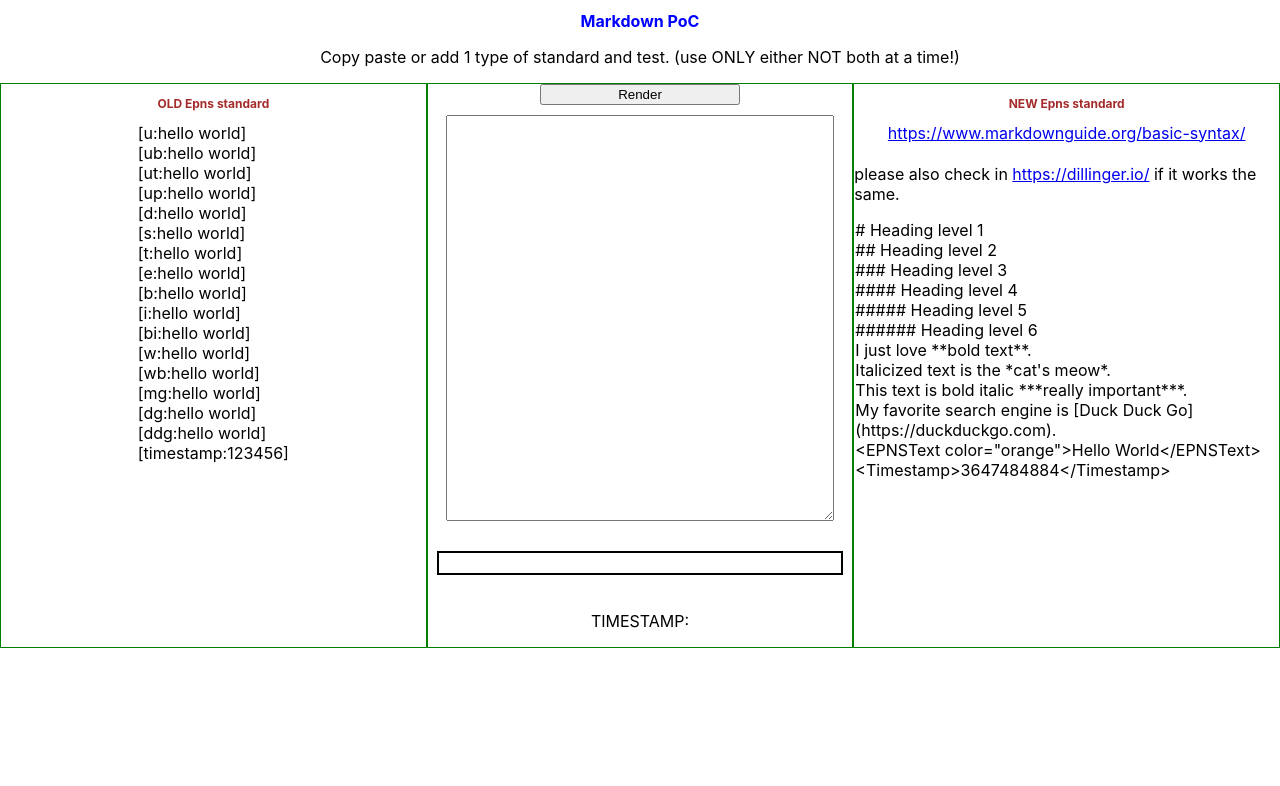
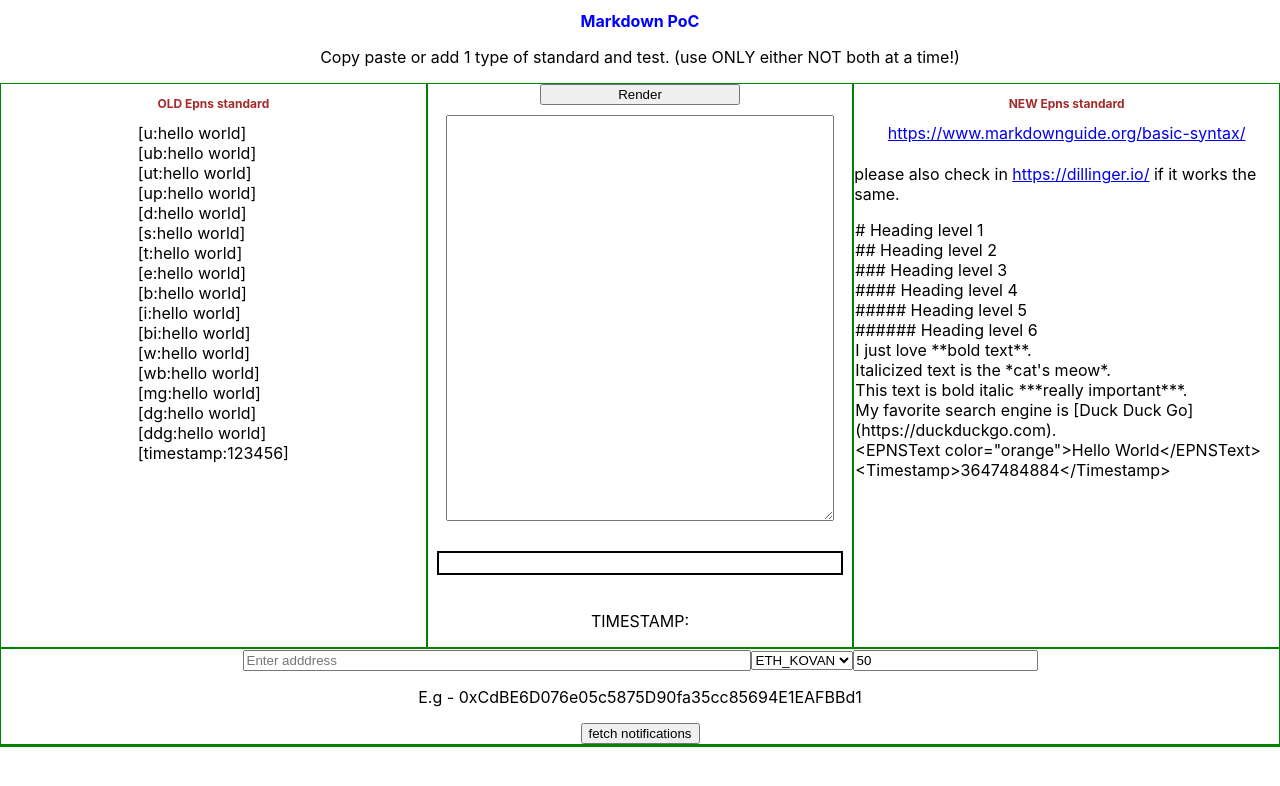
Before and after one commit to subhranshudas/mkd-2-jsx, a React (Create React App) app: page / in a window 1280 px wide. Shown: the top 786 px of the page. Built offline with nearby package versions, Linux system fonts and the light colour scheme.

Commit message:
add notif data

```diff
--- a/package.json
+++ b/package.json
@@ -3,6 +3,7 @@
   "version": "0.1.0",
   "private": true,
   "dependencies": {
+    "@epnsproject/sdk-restapi": "^0.1.3",
     "@testing-library/jest-dom": "^5.14.1",
     "@testing-library/react": "^13.0.0",
     "@testing-library/user-event": "^13.2.1",
@@ -20,7 +21,7 @@
     "web-vitals": "^2.1.0"
   },
   "scripts": {
-    "start": "react-scripts start",
+    "start": "GENERATE_SOURCEMAP=false react-scripts start",
     "build": "react-scripts build",
     "test": "react-scripts test",
     "eject": "react-scripts eject"
--- a/src/App.tsx
+++ b/src/App.tsx
@@ -2,6 +2,7 @@ import React, { useState } from 'react';
 import styled from 'styled-components';
 import { EPNSTextParser } from './EPNSTextParser'
 import { extractTimeStamp } from './EPNSTextParser';
+import * as EpnsAPI from '@epnsproject/sdk-restapi';
 
 
 const StyledApp = styled.div`
@@ -41,6 +42,10 @@ const StyledApp = styled.div`
   & .instruction {
     text-align: center;
   }
+
+  & input.address {
+    width: 500px;
+  }
 `;
 
 const Group = styled.div`
@@ -70,14 +75,60 @@ const ParseRenderer = styled.div`
   color: black;
 `;
 
+const NotifView = styled.div`
+  width: 750px;
+  border: 1px solid green;
+  border-radius: 7px;
+  padding: 7px;
+  margin: 5px;
+`
+
+type OptionsType = {
+  label: string;
+  value: number;
+}
+
+const options : OptionsType[] = [
+  { value: 1, label: 'ETH_MAIN' },
+  { value: 42, label: 'ETH_KOVAN' },
+];
+
 function App() {
   const [markdownText, setMarkDownText] = useState('');
   const [sourceText, setSourceText] = useState('');
+  const [loading, setLoading] = useState(false);
+
+
+  const [address, setAddress] = useState('');
+  const [selectedChain, setSelectedChain] = useState('42');
+  const [pageSize, setPageSize] = useState(50);
+  const [notifs, setNotifs] = useState<EpnsAPI.ParsedResponseType[]>();
 
   const { timeStamp, notificationBody } = extractTimeStamp(sourceText);
 
   const convertMarkDown = () => {
     setSourceText(markdownText);
+  };
+
+  const fetchNotifications = async () => {
+    if (address) {
+
+      try {
+        setLoading(true);
+        const apiResponse = await EpnsAPI.fetchNotifications({
+          chainId: parseInt(selectedChain, 10),
+          user: address,
+          pageSize: 50
+        });
+        const parsedResults = EpnsAPI.parseApiResponse(apiResponse.results);
+
+        setNotifs(parsedResults);
+      } catch (e) {
+        console.log('e: ', e);
+      } finally {
+        setLoading(false)
+      }
+    }
   };
 
   return (
@@ -147,6 +198,58 @@ function App() {
         </Column>
       </Group>
 
+      <Group>
+        <Column>
+          <div>
+            <input className="address" value={address} onChange={(e) => { setAddress(e.target.value); }} placeholder="Enter adddress"/>
+
+
+            <select
+              onChange={(e) => {
+                setSelectedChain(e.target.value);
+              }}
+              defaultValue={selectedChain}
+            >
+              {options.map(({ label, value }) => {
+                return (
+                  <option key={`${label}_${value}`} value={value}>{label}</option>
+                );
+              })}
+            </select>
+
+            <input
+              onChange={(e) => {
+                if (e.target.value) {
+                  setPageSize(parseInt(e.target.value, 10));
+                } else {
+                  setPageSize(50)
+                }
+
+              }}
+              value={pageSize}
+            />
+          </div>
+
+          <p>E.g - 0xCdBE6D076e05c5875D90fa35cc85694E1EAFBBd1</p>
+          <button onClick={fetchNotifications} disabled={loading}>{loading ? 'fetching...' : 'fetch' } notifications</button>
+        </Column>
+      </Group>
+
+
+      <Group>
+        <Column>
+          {notifs && notifs.length > 0 ? (
+            notifs?.map((notif, i) => {
+              return (
+                <NotifView key={i}>
+                  <EPNSTextParser text={extractTimeStamp(notif.message).notificationBody} />
+                </NotifView>
+              );
+            })
+          ) : null}
+        </Column>
+      </Group>
+
 
 
     </StyledApp>
--- a/src/EPNSTextParser/patterns.ts
+++ b/src/EPNSTextParser/patterns.ts
@@ -51,33 +51,32 @@ export const V1_PATTERNS = [
         replacementTag: 'EPNSTextBI'
     },
     {
-        regExpPattern: /\[(w):([^\]]+)\]/g, // url
+        regExpPattern: /\[(w):([^\]]+)\]/g, // white
         replacementTag: 'EPNSTextW'
     },
     {
-        regExpPattern: /\[(wb):([^\]]+)\]/g, // url
+        regExpPattern: /\[(wb):([^\]]+)\]/g, // white bold
         replacementTag: 'EPNSTextWB'
     },
     {
-        regExpPattern: /\[(mg):([^\]]+)\]/g, // url
+        regExpPattern: /\[(mg):([^\]]+)\]/g, // medium grey
         replacementTag: 'EPNSTextMG'
     },
     {
-        regExpPattern: /\[(dg):([^\]]+)\]/g, // url
+        regExpPattern: /\[(dg):([^\]]+)\]/g, // dark grey
         replacementTag: 'EPNSTextDG'
     },
     {
-        regExpPattern: /\[(ddg):([^\]]+)\]/g, // url
+        regExpPattern: /\[(ddg):([^\]]+)\]/g, // darker grey
         replacementTag: 'EPNSTextDDG'
     },
 ]
 
 /**
- * NEW EPNS TAGS PATTERNS
+ * NEW EPNS TAGS PATTERNS ??
  */
-export const PATTERNS = [
-   ...V1_PATTERNS
-];
+
+
 
 /**
  * !!Make sure this regex matches with the Tag names in the patterns' regexes
--- a/src/EPNSTextParser/textProcessor.ts
+++ b/src/EPNSTextParser/textProcessor.ts
@@ -1,4 +1,4 @@
-import { PATTERNS, EPNSClosingTagWithSpaceRegexPATTERN } from './patterns';
+import { V1_PATTERNS, EPNSClosingTagWithSpaceRegexPATTERN } from './patterns';
 
 /**
  * Returns a transformed text which is understood by the "markdown-to-jsx" lib
@@ -18,7 +18,7 @@ export const transformNewLine = (contentText: string) : string => {
  * @param contentText
  * @returns
  */
-export const transformWhiteSpace = (contentText: string) : string => {
+export const transformTagWhiteSpace = (contentText: string) : string => {
     let transformedText = contentText;
 
     let tagMatches = EPNSClosingTagWithSpaceRegexPATTERN.exec(contentText);
@@ -27,20 +27,33 @@ export const transformWhiteSpace = (contentText: string) : string => {
         let tag = tagMatches[0]?.split(' ')?.join('');
         return transformedText.replace(EPNSClosingTagWithSpaceRegexPATTERN, `${tag}&nbsp;`);
     }
-    return contentText;
+    return transformedText;
+}
+
+/**
+ * This function transforms all the OLD tags to NEW standard tags
+ * @param contentText
+ * @returns
+ */
+export const transformV1Tags = (contentText: string) : string => {
+    let transformedText = contentText;
+
+    for (let i = 0; i < V1_PATTERNS.length; i++) {
+        const { regExpPattern, replacementTag } = V1_PATTERNS[i];
+        transformedText = transformedText.replaceAll(regExpPattern, `<${replacementTag}>$2</${replacementTag}>`);
+    }
+
+    return transformedText;
 }
 
 export const preProcessMarkdownText = (contentText: string) : string => {
     let transformedText = contentText;
 
-    for (let i = 0; i < PATTERNS.length; i++) {
-        const { regExpPattern, replacementTag } = PATTERNS[i];
-        transformedText = transformedText.replaceAll(regExpPattern, `<${replacementTag}>$2</${replacementTag}>`);
-    }
-
     transformedText = transformNewLine(
-        transformWhiteSpace(
-            transformedText
+        transformTagWhiteSpace(
+            transformV1Tags(
+                transformedText
+            )
         )
     );
 
```
Also changed, not shown: 1 other file (tests, documents, lock files or other folders).
